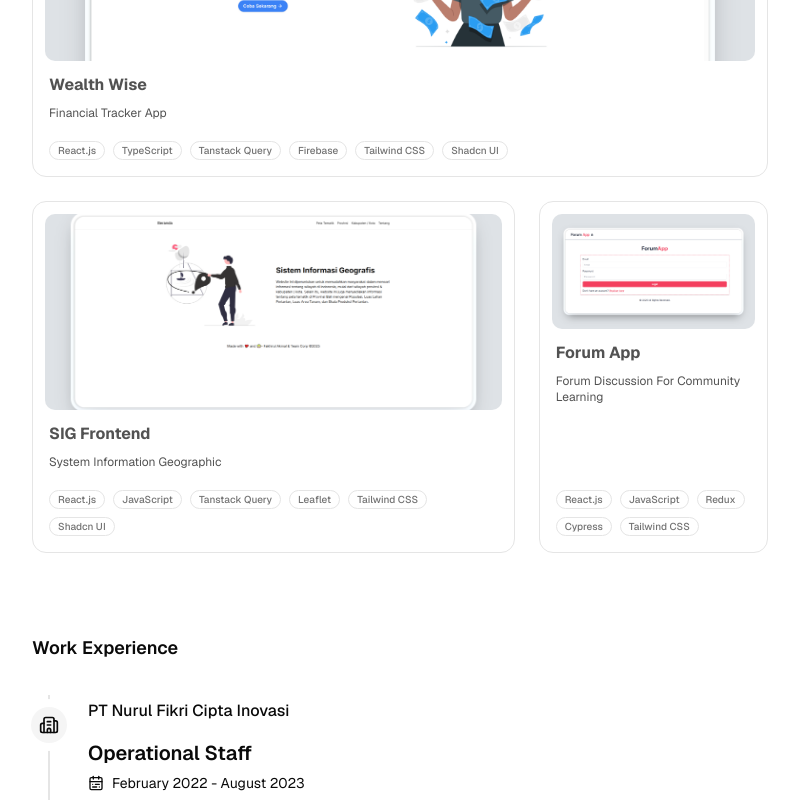
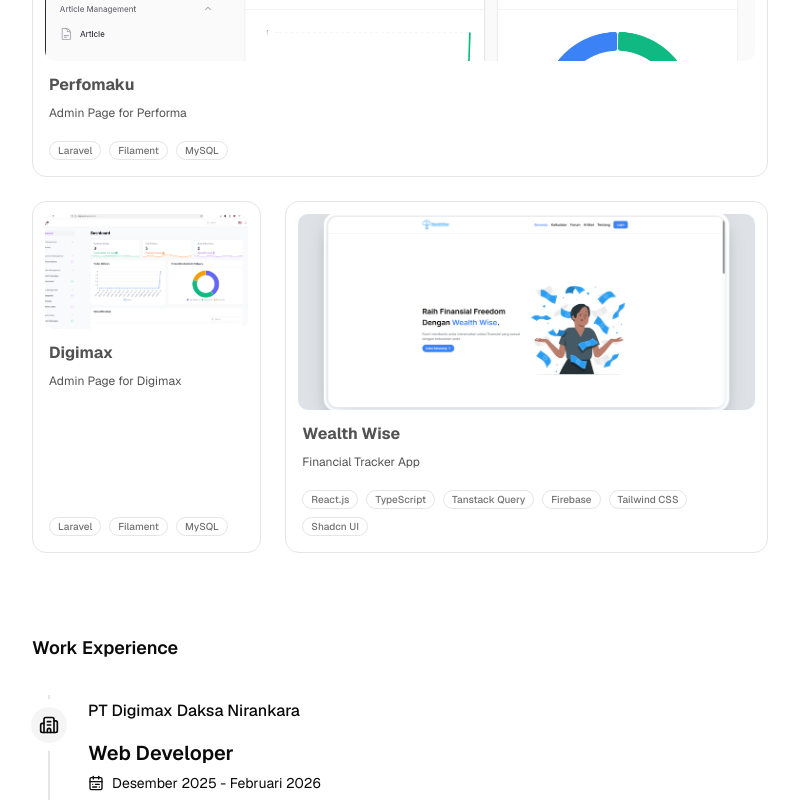
Before and after one commit to NelanJoe/nelan, a Next.js app: page / in a window 1280 px wide. Shown: the part 560-1360 px from the top of the page, without its empty margins (240-1039 px from the left). Built offline with nearby package versions, Linux system fonts and the light colour scheme.

Commit message:
Refactor code structure for improved readability and maintainability

```diff
--- a/src/constants/index.ts
+++ b/src/constants/index.ts
@@ -7,6 +7,9 @@ import type {
 } from "@/types";
 
 const TECH_STACK = {
+  LARAVEL: "Laravel",
+  FILAMENT: "Filament",
+  MYSQL: "MySQL",
   REACT: "React.js",
   NEXT: "Next.js",
   TS: "TypeScript",
@@ -75,13 +78,33 @@ export const SOCIAL_LINKS: SocialLink[] = [
 // 2. Data Projects
 export const PROJECTS: (Project & { id: string })[] = [
   {
+    id: "performa",
+    title: "Perfomaku",
+    description: "Admin Page for Performa",
+    cover: "/images/performa.png",
+    href: "https://www.performaku.com/",
+    date: "2026",
+    className: "md:col-span-3",
+    tags: [TECH_STACK.LARAVEL, TECH_STACK.FILAMENT, TECH_STACK.MYSQL],
+  },
+  {
+    id: "digimax",
+    title: "Digimax",
+    description: "Admin Page for Digimax",
+    cover: "/images/digimax.png",
+    href: "https://digimaxnirankara.com/",
+    date: "2025",
+    className: "md:col-span-1",
+    tags: [TECH_STACK.LARAVEL, TECH_STACK.FILAMENT, TECH_STACK.MYSQL],
+  },
+  {
     id: "wealth_wise",
     title: "Wealth Wise",
     description: "Financial Tracker App",
     cover: "/images/wealth-wise.png",
     href: "https://wealth-wise-eight.vercel.app/",
     date: "2024",
-    className: "md:col-span-3",
+    className: "md:col-span-2",
     tags: [
       TECH_STACK.REACT,
       TECH_STACK.TS,
@@ -154,6 +177,14 @@ export const PROJECTS: (Project & { id: string })[] = [
 
 export const EXPERIENCES: (Experience & { id: string })[] = [
   {
+    id: "web_developer",
+    href: "https://digimaxnirankara.com/",
+    title: "Web Developer",
+    company: "PT Digimax Daksa Nirankara",
+    description: "Fallback description...",
+    date: "February 2022 - August 2023",
+  },
+  {
     id: "operational_staff",
     href: "https://nfacademy.id/",
     title: "Operational Staff",
--- a/src/i8n/en.json
+++ b/src/i8n/en.json
@@ -47,6 +47,15 @@
     "experience_title": "Work Experience"
   },
   "Projects": {
+    "performa": {
+      "title": "Performaku",
+      "description": "Admin Page for Performa"
+    },
+    "digimax": {
+      "title": "Digimax",
+      "description": "Admin Page for Digimax"
+    },
+
     "wealth_wise": {
       "title": "Wealth Wise",
       "description": "Financial Tracker App"
@@ -74,6 +83,11 @@
     "description": "A collection of projects I've worked on."
   },
   "Experiences": {
+    "web_developer": {
+      "title": "Web Developer",
+      "description": "Internship as a web developer for 3 months to develop admin dashboard for Web Digimax & Performaku",
+      "date": "Desember 2025 - Februari 2026"
+    },
     "operational_staff": {
       "title": "Operational Staff",
       "description": "Working as a Zoom administrator for Kampus Merdeka classes, Manage Public classes & Private classes, Manage attendance link for mentees of Kampus Merdeka program, Maintain, create & manage certificates for Kampus Merdeka program mentee, Assist teachers when there are problems in the classroom or outside the classroom.",
--- a/src/i8n/id.json
+++ b/src/i8n/id.json
@@ -47,6 +47,14 @@
     "experience_title": "Pengalaman Kerja"
   },
   "Projects": {
+    "performa": {
+      "title": "Performaku",
+      "description": "Dashboard Admin untuk Performa"
+    },
+    "digimax": {
+      "title": "Digimax Nirankara",
+      "description": "Dashboard Admin untuk Digimax Nirankara"
+    },
     "wealth_wise": {
       "title": "Wealth Wise",
       "description": "Aplikasi Pelacak Keuangan"
@@ -74,6 +82,11 @@
     "description": "Kumpulan proyek yang pernah saya kerjakan."
   },
   "Experiences": {
+    "web_developer": {
+      "title": "Web Developer",
+      "description": "Magang sebagai pengembang web selama 3 bulan untuk mengambangkan admin dashboard Web Digimax & Performaku",
+      "date": "Desember 2025 - Februari 2026"
+    },
     "operational_staff": {
       "title": "Staf Operasional",
       "description": "Bekerja sebagai administrator Zoom untuk kelas Kampus Merdeka, Mengelola kelas Umum & Privat, Mengelola tautan kehadiran untuk mentee program Kampus Merdeka, Memelihara, membuat & mengelola sertifikat untuk mentee program Kampus Merdeka, Membantu pengajar ketika ada masalah di dalam atau di luar kelas.",
--- a/src/pages/projects/index.tsx
+++ b/src/pages/projects/index.tsx
@@ -43,7 +43,7 @@ export default function ProjectsPage() {
               <div>
                 <Image
                   src={project.cover}
-                  alt={tProjects(`${project.id}.title`)}
+                  alt={tProjects(`${project.title}.title`)}
                   width={400}
                   height={250}
                   className="aspect-video w-full rounded-t-md object-cover transition-all duration-150 group-hover:scale-105" // Tambahkan aspect-video agar rapi
```
Also changed, not shown: public/images/digimax.png (added), public/images/performa.png (added).
